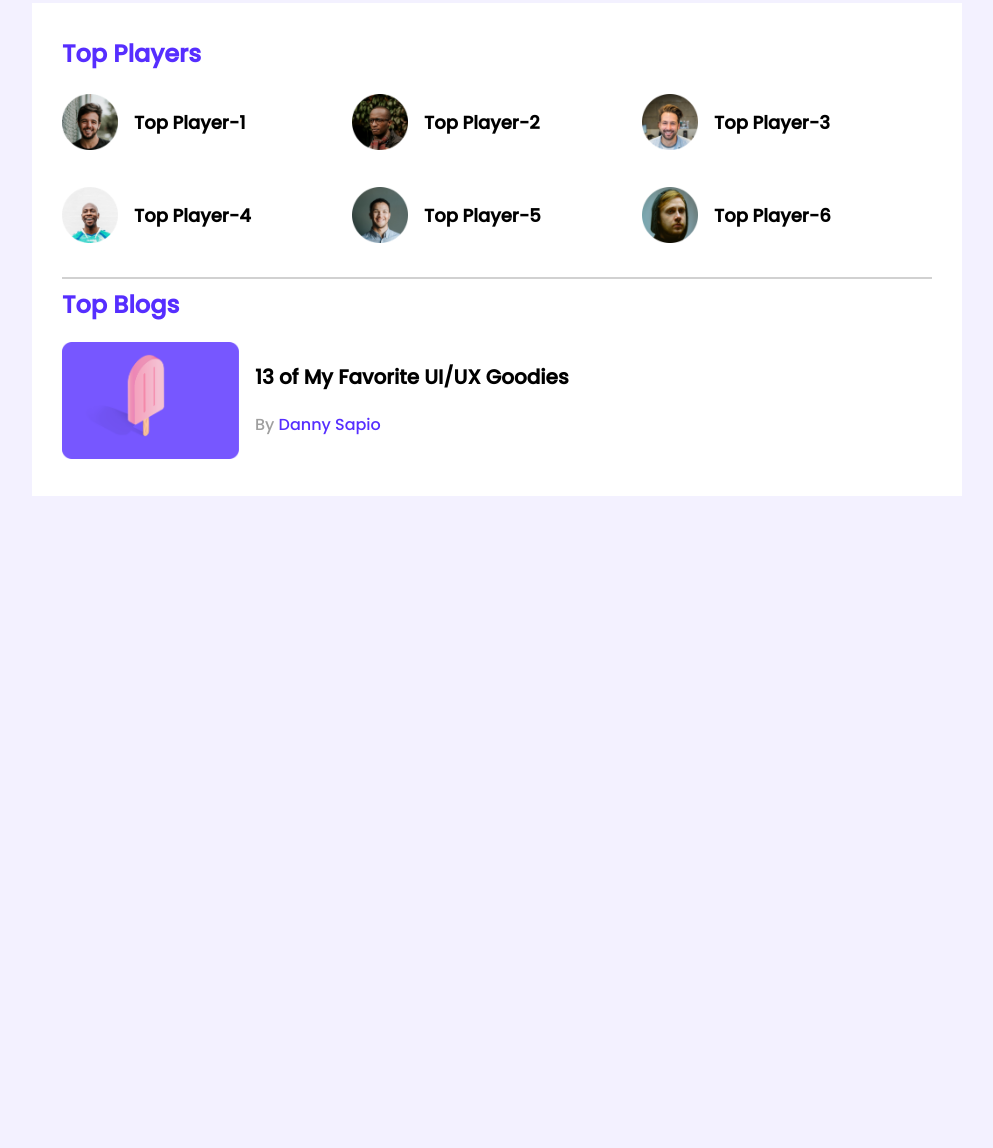
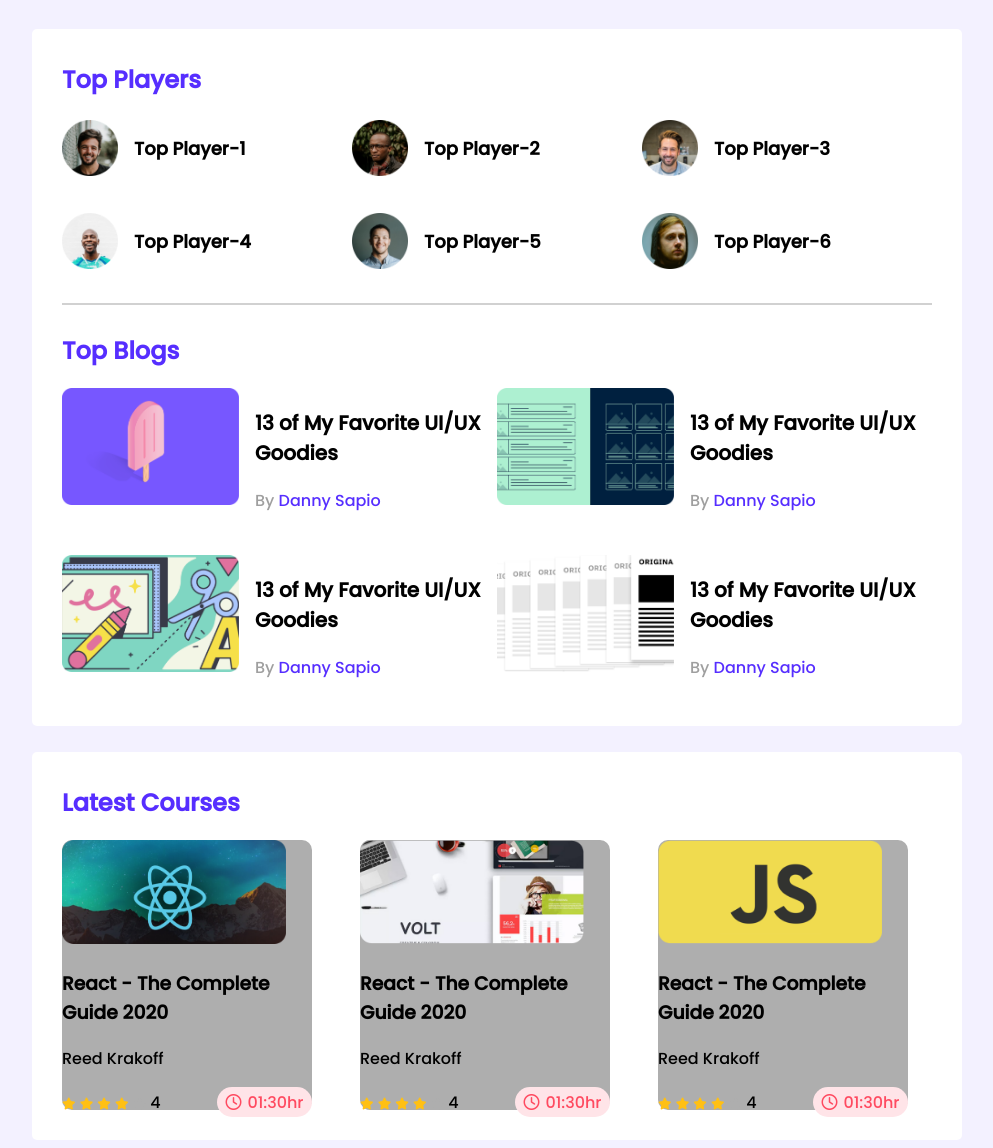
Before and after one commit to HTML-CSS-BOOTSTRAP-beginner/leader-board-css3, a plain HTML site: page index.html in a window 1280 px wide. Shown: the part 5-1153 px from the top of the page, without its empty margins (143-1136 px from the left). Before the commit the page ends 800 px from the top, so only its background shows below. Drawn offline with Linux system fonts and the light colour scheme.

Commit message:
not done yet

```diff
--- a/index.html
+++ b/index.html
@@ -5,15 +5,21 @@
     <meta http-equiv="X-UA-Compatible" content="IE=edge" />
     <meta name="viewport" content="width=device-width, initial-scale=1.0" />
     <title>Leader Board</title>
+
+    <!-- font awesome -->
+    <script src="https://kit.fontawesome.com/086bf8b4f8.js" crossorigin="anonymous"></script>
     <!-- stylesheet -->
     <link rel="stylesheet" href="styles/style.css" />
+
   </head>
   <body>
     <!-- head start -->
     <header></header>
     <!-- head end -->
     <main>
+
       <!-- top players and top blogs -->
+
       <section class="container">
         <div class="top-players">
           <h2 class="section-title">Top Players</h2>
@@ -50,12 +56,14 @@
             </div>
           </div>
         </div>
+
         <hr />
 
         <div class="top-blogs">
           <h2 class="section-title">Top Blogs</h2>
 
           <div class="blogs">
+
             <article class="blog">
               <div class="thumbnail">
                 <img src="images/blogs/blog-1.png" alt="" />
@@ -67,9 +75,147 @@
                 <p class="blog-author">By <a href="">Danny Sapio</a></p>
               </div>
             </article>
+            <article class="blog">
+              <div class="thumbnail">
+                <img src="images/blogs/blog-2.png" alt="" />
+              </div>
+
+              <div class="blog-info">
+                <h3 class="blog-title">13 of My Favorite UI/UX Goodies</h3>
+
+                <p class="blog-author">By <a href="">Danny Sapio</a></p>
+              </div>
+            </article>
+            <article class="blog">
+              <div class="thumbnail">
+                <img src="images/blogs/blog-3.png" alt="" />
+              </div>
+
+              <div class="blog-info">
+                <h3 class="blog-title">13 of My Favorite UI/UX Goodies</h3>
+
+                <p class="blog-author">By <a href="">Danny Sapio</a></p>
+              </div>
+            </article>
+            <article class="blog">
+              <div class="thumbnail">
+                <img src="images/blogs/blog-4.png" alt="" />
+              </div>
+
+              <div class="blog-info">
+                <h3 class="blog-title">13 of My Favorite UI/UX Goodies</h3>
+
+                <p class="blog-author">By <a href="">Danny Sapio</a></p>
+              </div>
+            </article>
+
           </div>
         </div>
       </section>
+
+      <!-- Latest-Courses -->
+
+      <section class="container">
+        <h2 class="section-title">Latest Courses</h2>
+        <div class="courses">
+
+          <div class="course">
+
+            <div class="course-banner">
+              <img src="images/courses/course-1.png" alt="">
+
+            </div>
+
+            <div class="course-detail">
+              <h3 class="course-title">
+                React - The Complete Guide 2020
+              </h3>
+              <p class="course-author">Reed Krakoff</p>
+              <div class="course-info">
+                <div>
+                  <i class="fas fa-star filled"></i>
+                  <i class="fas fa-star filled"></i>
+                  <i class="fas fa-star filled"></i>
+                  <i class="fas fa-star filled"></i>
+                  <i class="fas fa-star empty"></i>
+                  <span>4</span>
+                </div>
+
+                <div class="course-duration">
+                  <i class="far fa-clock"></i>
+                  01:30hr
+                </div>
+              </div>
+            </div>
+
+          </div>
+          <div class="course">
+
+            <div class="course-banner">
+              <img src="images/courses/course-2.png" alt="">
+
+            </div>
+
+            <div class="course-detail">
+              <h3 class="course-title">
+                React - The Complete Guide 2020
+              </h3>
+              <p class="course-author">Reed Krakoff</p>
+              <div class="course-info">
+                <div>
+                  <i class="fas fa-star filled"></i>
+                  <i class="fas fa-star filled"></i>
+                  <i class="fas fa-star filled"></i>
+                  <i class="fas fa-star filled"></i>
+                  <i class="fas fa-star empty"></i>
+                  <span>4</span>
+                </div>
+
+                <div class="course-duration">
+                  <i class="far fa-clock"></i>
+                  01:30hr
+                </div>
+              </div>
+            </div>
+
+          </div>
+          <div class="course">
+
+            <div class="course-banner">
+              <img src="images/courses/course-3.png" alt="">
+
+            </div>
+
+            <div class="course-detail">
+              <h3 class="course-title">
+                React - The Complete Guide 2020
+              </h3>
+              <p class="course-author">Reed Krakoff</p>
+              <div class="course-info">
+                <div>
+                  <i class="fas fa-star filled"></i>
+                  <i class="fas fa-star filled"></i>
+                  <i class="fas fa-star filled"></i>
+                  <i class="fas fa-star filled"></i>
+                  <i class="fas fa-star empty"></i>
+                  <span>4</span>
+                </div>
+
+                <div class="course-duration">
+
+                  <i class="far fa-clock"></i>
+                  01:30hr
+
+                </div>
+              </div>
+            </div>
+
+          </div>
+
+        </div>
+      </section>
+
+
     </main>
   </body>
 </html>
--- a/styles/style.css
+++ b/styles/style.css
@@ -14,12 +14,15 @@ body {
 }
 main {
   display: flex;
-  justify-content: center;
+  flex-direction: column;
+  align-items: center;
 }
 .container {
   background-color: white;
   width: 870px;
   padding: 30px;
+  margin-top: 26px;
+  border-radius: 5px;
 }
 
 /*------------------------------------*\
@@ -59,12 +62,19 @@ main {
 
 hr {
   border: 1px solid #d1d1d1;
+  margin-bottom: 28px;
 }
 
 /*------------------------------------*\
     top-blogs
 \*------------------------------------*/
 
+.blogs
+{
+  display: grid;
+  grid-template-columns: repeat(2, 1fr);
+  grid-row-gap: 26px;
+}
 .blog
 {
     display: flex;
@@ -97,3 +107,73 @@ hr {
     color: #562EFF;
     font-size: 16px;
 }
+
+/*------------------------------------*\
+    Latest Courses
+\*------------------------------------*/
+
+.courses
+{
+  display: grid;
+  grid-template-columns: repeat(3, 1fr);
+  grid-column-gap: 24px;
+
+}
+
+.course
+{
+  width: 250px;
+  height: 270px;
+  background-color: #AEAEAE;
+  border-radius: 10px;
+}
+
+.course .course-banner img
+{
+  width: 224px;
+  height: 104px;
+
+}
+.course-info
+{
+  display: flex;
+  align-items: center;
+  justify-content: space-between;
+}
+.fa-star
+{
+  font-size: 12px;
+}
+
+.fa-star.filled
+{
+  color: #FFC014;
+}
+
+.fa-star.empty
+{
+  color: #AEAEAE;
+}
+
+.course-duration
+{
+  background-color: #FFE4E8;
+  color: #FF4A60;
+  border-radius: 15px;
+  width: 95px;
+  height: 30px;
+  /* font-size: 14px; */
+  display: flex;
+  justify-content: center;
+  align-items: center;
+}
+.fa-clock
+{
+  color: #FF4A60;
+  margin-right: 6px;
+
+}
+
+/*------------------------------------*\
+    Media Queries
+\*------------------------------------*/
```
